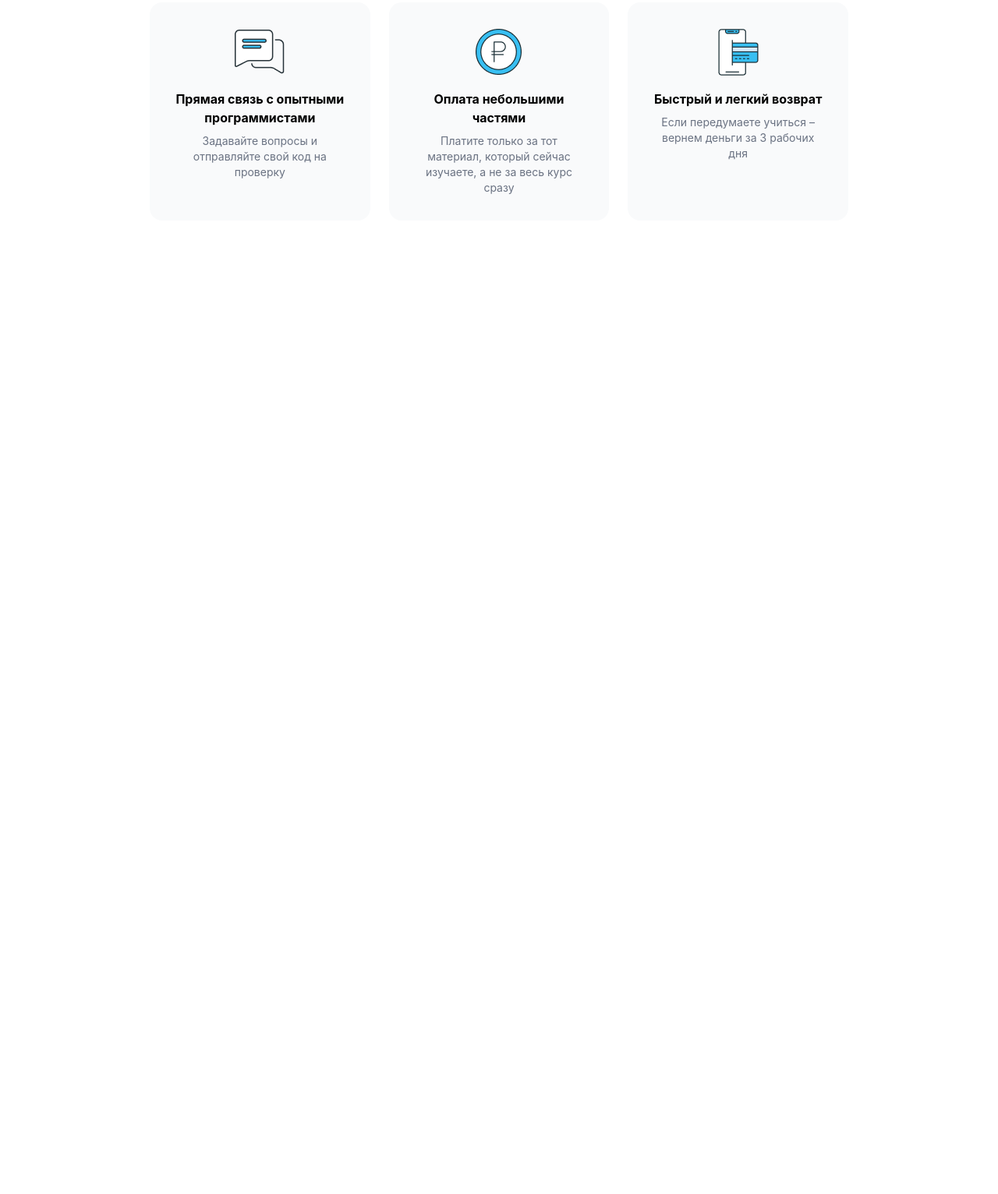
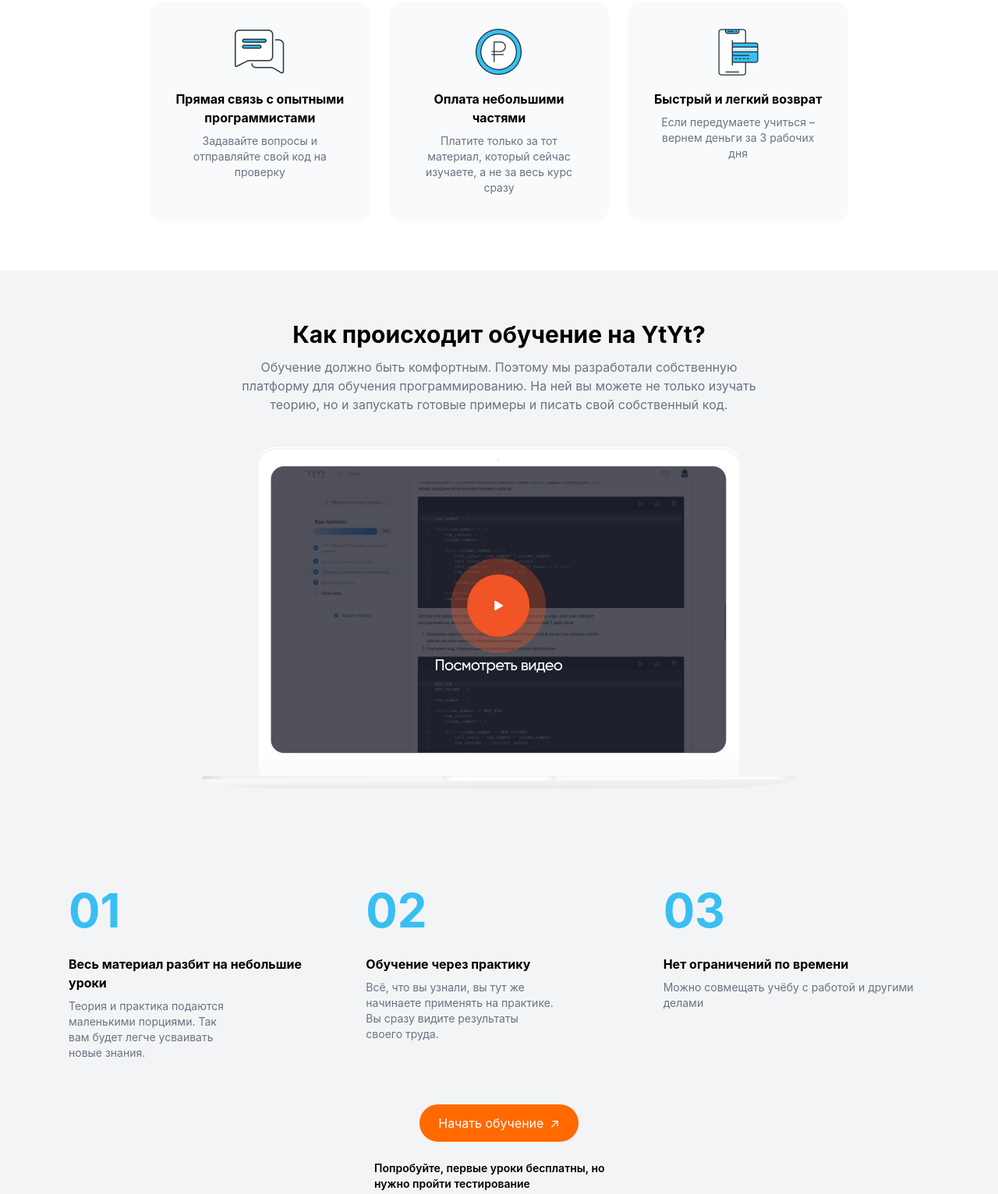
Before and after one commit to IdrisR-009/Home3_ProgramSchool, a website: page src/index.html in a window 1280 px wide. Shown: the part 1869-3401 px from the top of the page at 78% size. Before the commit the page ends 2216 px from the top, so only its background shows below. Drawn offline with Linux system fonts and the light colour scheme.

Commit message:
About_Education

```diff
--- a/src/index.html
+++ b/src/index.html
@@ -199,3 +199,64 @@
     </div>
   </div>
 </section>
+
+
+<section class="bg-gray-100">
+  <div class="max-w-6xl mx-auto px-6 py-10 md:py-16">
+    <h2 class="text-2xl md:text-3xl font-bold text-center mb-3">Как происходит обучение на YtYt?</h2>
+    <p class="text-center text-gray-500 text-sm md:text-base max-w-2xl mx-auto mb-8 md:mb-12">
+      Обучение должно быть комфортным. Поэтому мы разработали собственную платформу для обучения программированию.
+      На ней вы можете не только изучать теорию, но и запускать готовые примеры и писать свой собственный код.
+    </p>
+
+    <div class="max-w-3xl mx-auto h-56 md:h-80 rounded-lg flex items-center justify-center mb-10 md:mb-16 md:-mt-10">
+      <div class="text-center text-white">
+        <img src="/Group 1178.png" class="mt-0 md:mt-10 max-w-full">
+        <img src="/video.svg" class="md:-mt-75 md:ml-75 hidden md:flex">
+      </div>
+    </div>
+
+    <div class="hidden md:grid md:grid-cols-3 gap-10 mb-14">
+      <div class="mt-50">
+        <span class="font-bold text-[#38BFF2] text-[60px]">01</span>
+        <h3 class="font-bold mt-3 mb-2">Весь материал разбит на небольшие уроки</h3>
+        <p class="text-sm text-gray-500">Теория и практика подаются <br> маленькими порциями. Так <br> вам будет легче усваивать <br> новые знания.</p>
+      </div>
+      <div class="mt-50">
+        <span class="text-[60px] font-bold text-[#38BFF2]">02</span>
+        <h3 class="font-bold mt-3 mb-2">Обучение через практику</h3>
+        <p class="text-sm text-gray-500">Всё, что вы узнали, вы тут же<br> начинаете применять на практике.<br> Вы сразу видите результаты <br> своего труда.</p>
+</div>
+      <div class="mt-50">
+        <span class="text-[60px] font-bold text-[#38BFF2]">03</span>
+        <h3 class="font-bold mt-3 mb-2">Нет ограничений по времени</h3>
+        <p class="text-sm text-gray-500">Можно совмещать учёбу с работой и другими делами</p>
+      </div>
+    </div>
+
+    <div class="grid grid-cols-1 gap-8 mb-10 md:hidden">
+      <div>
+        <span class="font-bold text-[#38BFF2] text-4xl">01</span>
+        <h3 class="font-bold mt-3 mb-2">Весь материал разбит на небольшие уроки</h3>
+        <p class="text-sm text-gray-500">В каждом уроке вы будете не только узнавать что-то новое, но и выполнять интересные практические задания</p>
+      </div>
+      <div>
+        <span class="font-bold text-[#38BFF2] text-4xl">02</span>
+        <h3 class="font-bold mt-3 mb-2">500 самых разных программ</h3>
+        <p class="text-sm text-gray-500">От простого калькулятора ипотеки до мощного веб-приложения, размещенного на сервере и доступного из любой точки мира</p>
+      </div>
+      <div>
+        <span class="font-bold text-[#38BFF2] text-4xl">03</span>
+        <h3 class="font-bold mt-3 mb-2">Учитесь в комфортном темпе</h3>
+        <p class="text-sm text-gray-500">От 30 минут до нескольких часов в день. Изучать теорию можно даже с мобильного телефона. Например, пока вы едете на работу.</p>
+      </div>
+    </div>
+
+    <div class="flex flex-col items-center gap-4 md:gap-6 justify-center mb-10 md:mb-16 text-center md:text-left">
+      <button class="bg-orange-500 text-white px-6 py-3 rounded-full flex items-center gap-2">
+        Начать обучение <span>↗</span>
+      </button>
+      <p class="text-sm text-black font-[600] max-w-xs">Попробуйте, первые уроки бесплатны, но нужно пройти тестирование</p>
+    </div>
+  </div>
+</section>
```
